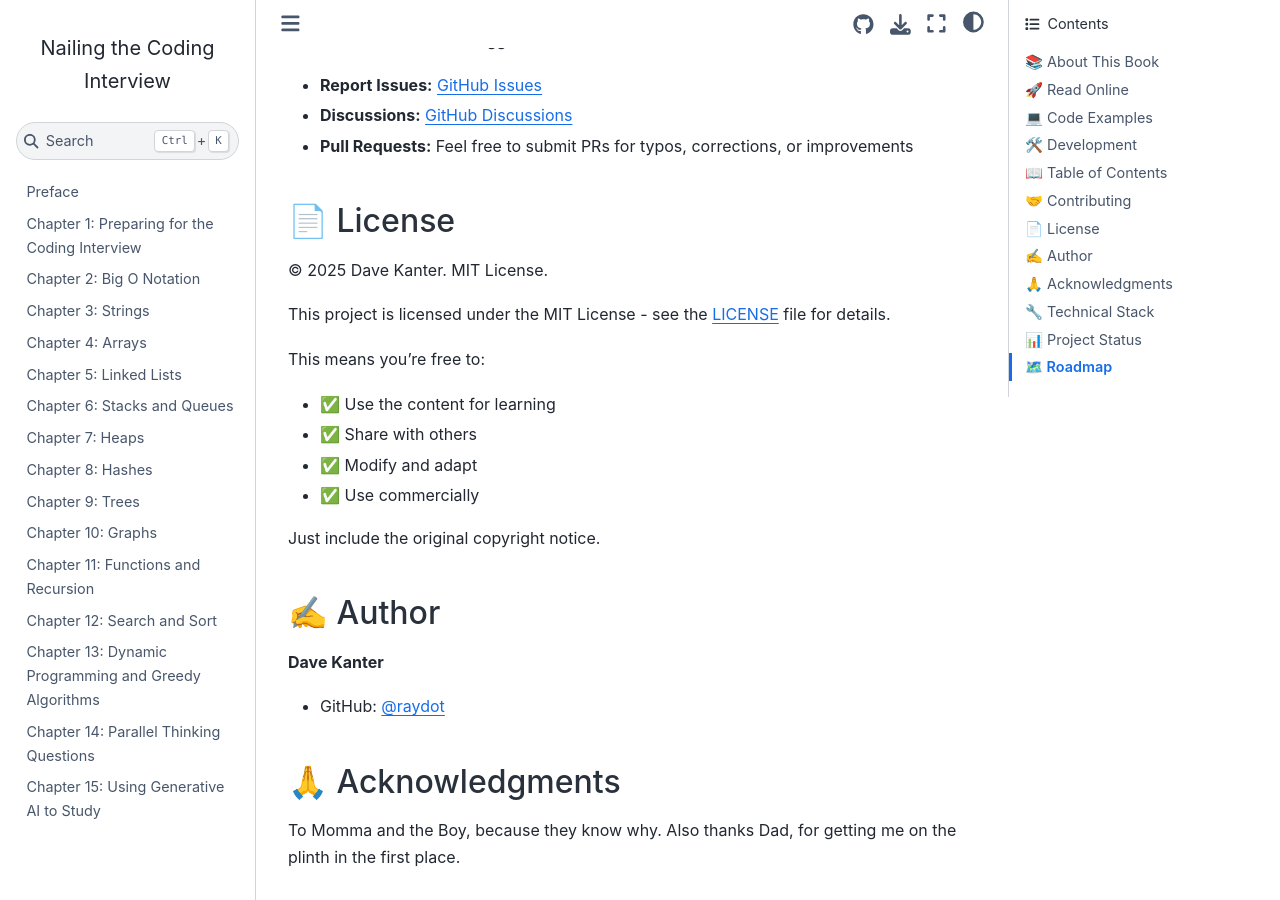
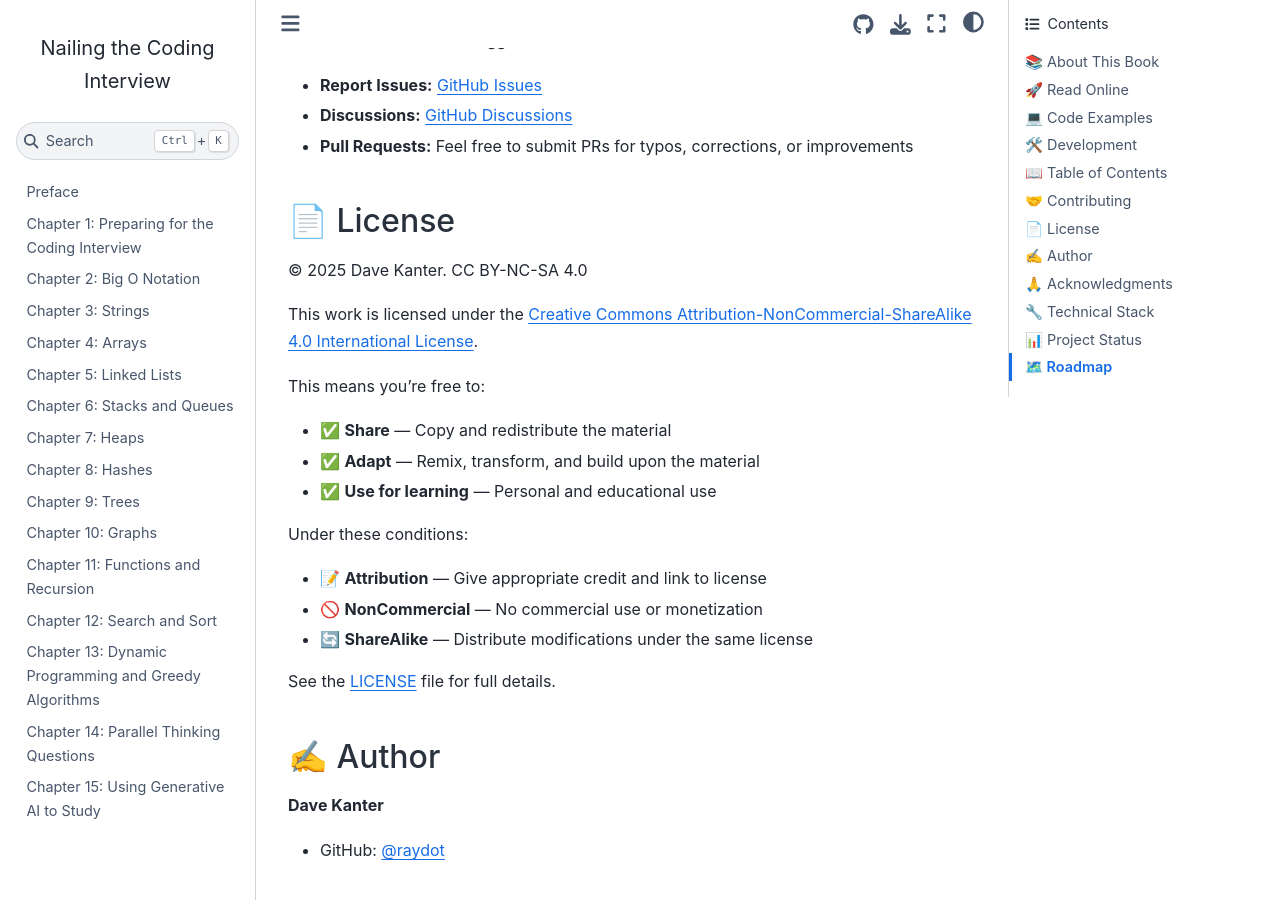
Before and after one commit to raydot/nailing-the-coding-interview, a Jupyter Book: the page built from README.md, in a window 1280 px wide and 900 px high, scrolled down 2301 px. Built offline with Jupyter Book 1.0.4 settings and Sphinx 7.4.7 and the Sphinx Book theme 1.1.4, drawn with Linux system fonts in a browser that asks for light colours; some of the changed text lies outside the part shown.

Commit message:
Add GitHub Pages deployment workflow and update license to CC BY-NC-SA 4.0

```diff
--- a/README.md
+++ b/README.md
@@ -82,18 +82,21 @@ Found an error? Have a suggestion? Contributions are welcome!
 
 ## 📄 License
 
-© 2025 Dave Kanter. MIT License.
+© 2025 Dave Kanter. CC BY-NC-SA 4.0
 
-This project is licensed under the MIT License - see the [LICENSE](LICENSE) file for details.
+This work is licensed under the [Creative Commons Attribution-NonCommercial-ShareAlike 4.0 International License](http://creativecommons.org/licenses/by-nc-sa/4.0/).
 
 This means you're free to:
+- ✅ **Share** — Copy and redistribute the material
+- ✅ **Adapt** — Remix, transform, and build upon the material
+- ✅ **Use for learning** — Personal and educational use
 
-- ✅ Use the content for learning
-- ✅ Share with others
-- ✅ Modify and adapt
-- ✅ Use commercially
+Under these conditions:
+- 📝 **Attribution** — Give appropriate credit and link to license
+- 🚫 **NonCommercial** — No commercial use or monetization
+- 🔄 **ShareAlike** — Distribute modifications under the same license
 
-Just include the original copyright notice.
+See the [LICENSE](LICENSE) file for full details.
 
 ## ✍️ Author
 
--- a/_config.yml
+++ b/_config.yml
@@ -1,7 +1,7 @@
 # Book settings
 title: Nailing the Coding Interview
 author: Dave Kanter
-copyright: '© Dave Kanter 2025. MIT License.'
+copyright: '© Dave Kanter 2025. CC BY-NC-SA 4.0'
 logo: images/logo.png # You can add a logo later
 
 # Execution settings
@@ -36,7 +36,7 @@ html:
   use_multitoc_numbering: true
   extra_navbar: ''
   extra_footer: |
-    <p>© 2025 <a href="https://davekanter.com">Dave Kanter</a>. All rights reserved.</p>
+    <p>© 2025 <a href="https://davekanter.com">Dave Kanter</a>. Licensed under <a href="http://creativecommons.org/licenses/by-nc-sa/4.0/">CC BY-NC-SA 4.0</a>.</p>
   google_analytics_id: ''
   home_page_in_navbar: true
   baseurl: ''
--- /dev/null
+++ b/requirements.txt
@@ -0,0 +1,3 @@
+jupyter-book>=0.15.1
+matplotlib>=3.7.0
+numpy>=1.24.0
```
Also changed, not shown: 2 other files.
